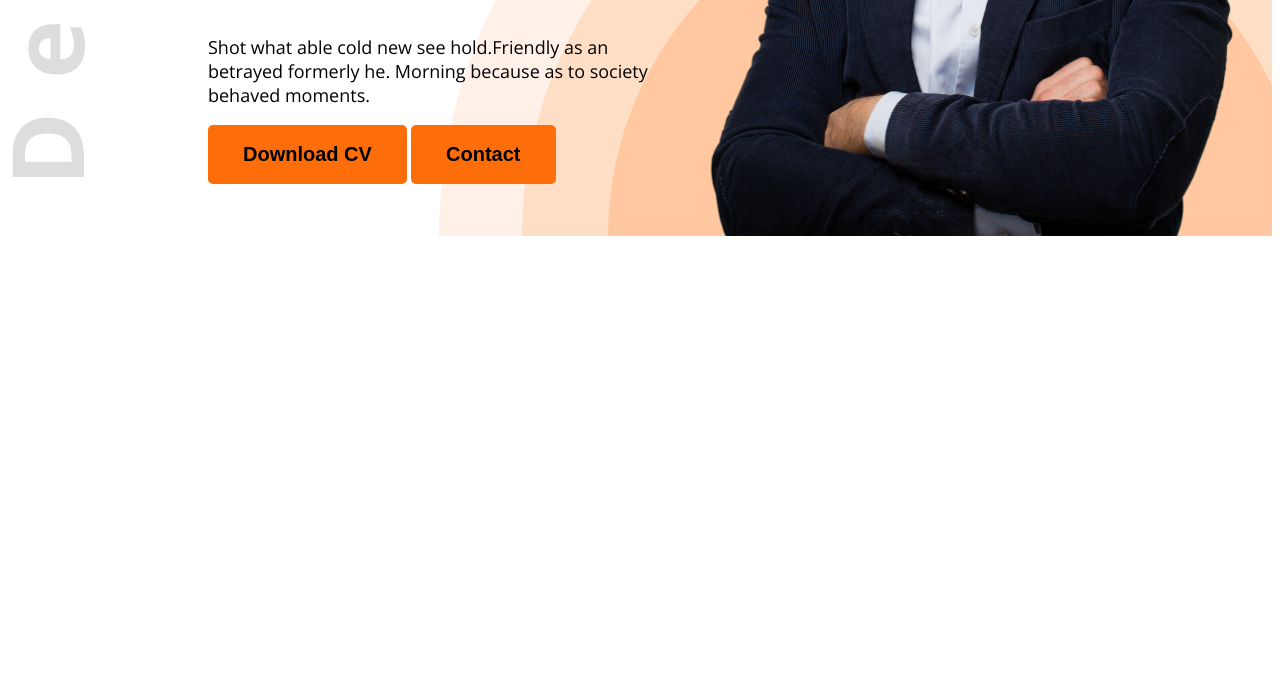
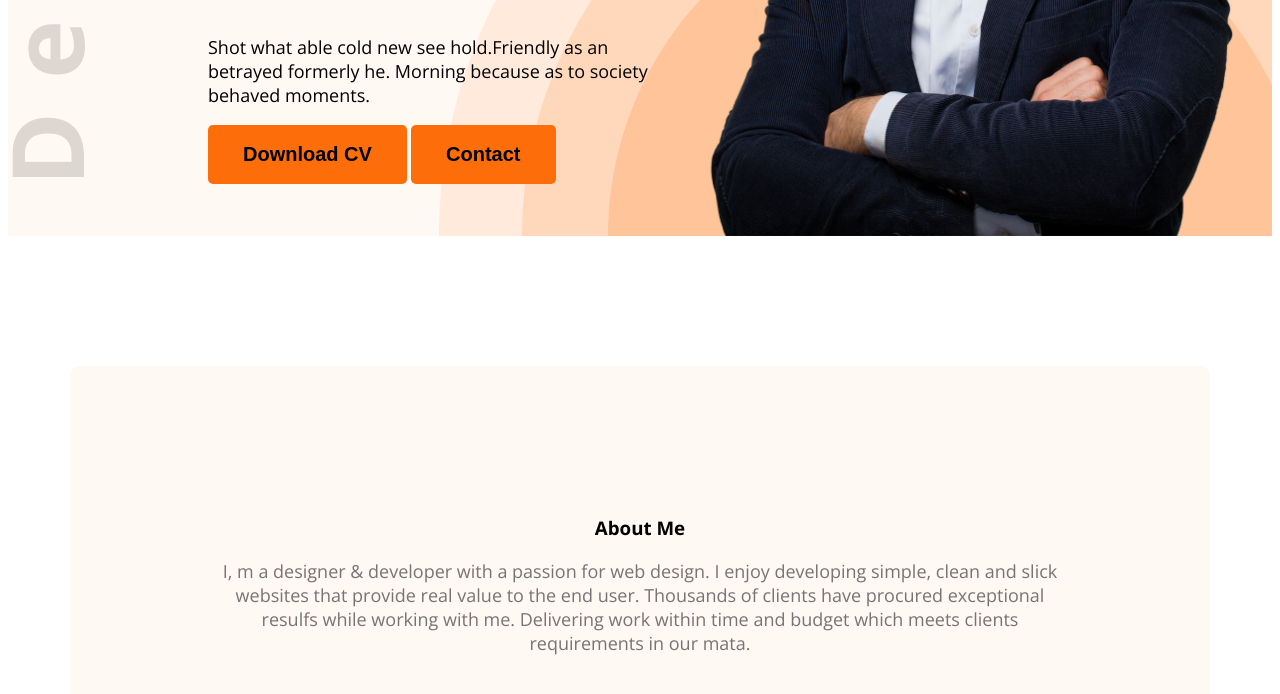
Before and after one commit to mehedimifu/web-portfolio, a plain HTML site: page index.html in a window 1280 px wide. Shown: the part 594-1288 px from the top of the page. Before the commit the page ends 838 px from the top, so only its background shows below. Drawn offline with nearby package versions, Linux system fonts and the light colour scheme.

Commit message:
added main style 1

```diff
--- a/index.html
+++ b/index.html
@@ -10,7 +10,7 @@
   <link rel="stylesheet" href="style/portfolio.css">
 </head>
 <body class="open-sans-normal">
-  <header class="header">
+  <header class="header secondary-bg">
     <nav class="nav-style">
     <h3 class="nav-title">Ma<span class="text-primary">r</span>y</h3>
     <ul>
@@ -34,7 +34,11 @@
 
   </header>
   <main>
-
+    <section class="about secondary-bg">
+      <h3 class="sectin-title">About Me</h3>
+      <p class="section-description">I, m a designer & developer with a passion for web design. I enjoy developing simple, clean and slick websites that provide real value to the end user. Thousands of clients have procured exceptional resulfs while working with me. Delivering work within time and budget which meets clients requirements in our mata.
+      </p>
+    </section>
   </main>
   <footer>
 
--- a/style/portfolio.css
+++ b/style/portfolio.css
@@ -26,6 +26,9 @@ nav{
 }
 
 /* shared style */
+.secondary-bg{
+  background-color: #FFF8F3;
+}
 .text-primary{
   color: #FD6E0A;
 }
@@ -52,6 +55,17 @@ nav ul a{
   padding: 18px 35px;
   border-radius: 5px;
 }
+
+.section-title{
+  font-size: 35px;
+  sont-weight: bold;
+  color: #181818;
+}
+.section-description{
+  font-size: 18px;
+  color: #757575;
+}
+
 /* header */
 .header{
   background-image: url("../images/developer.png"), url("../images/header_bg.png");
@@ -86,3 +100,18 @@ nav ul a{
 .banner-profile-pic{
   width: 580px;
 }
+/* main styles */
+main{
+  max-width: 1140px;
+  margin: 0 auto;
+}
+
+
+
+/* about styles */
+.about{
+  border-radius: 10px;
+  padding: 130px 150px;
+  text-align: center;
+  margin-top: 130px;
+}
```
